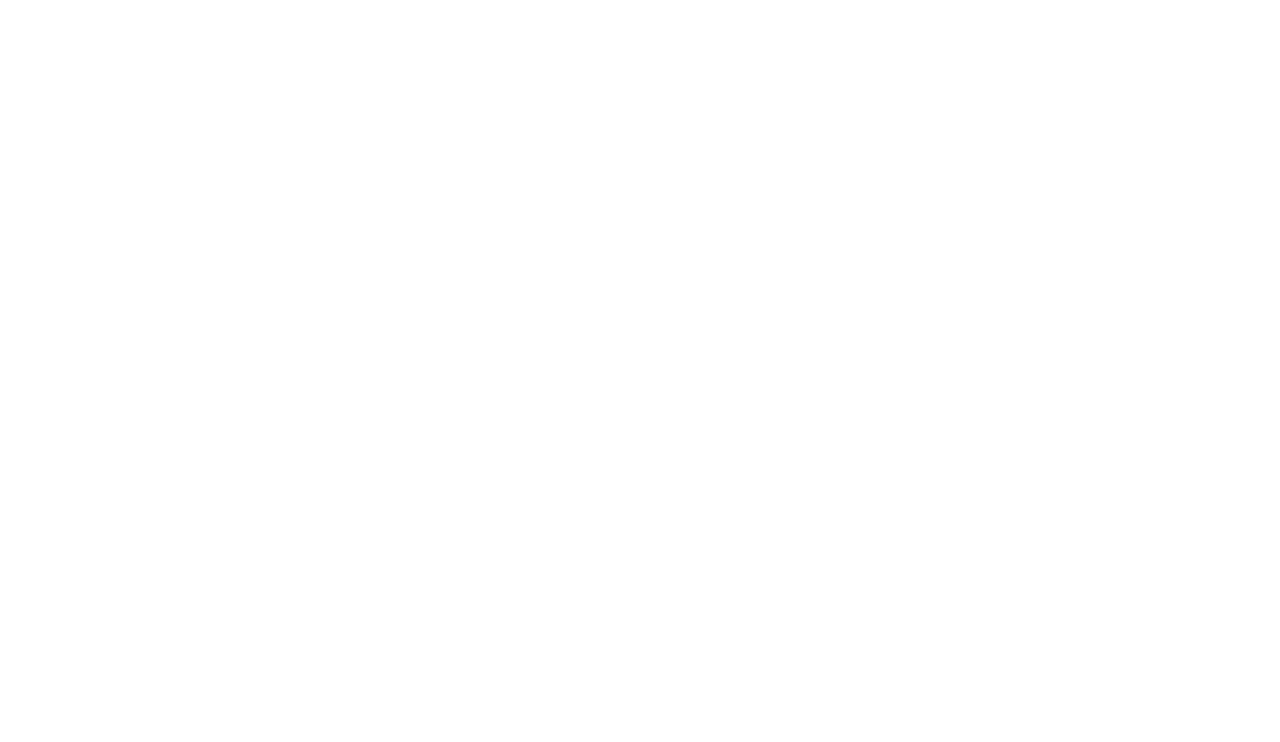
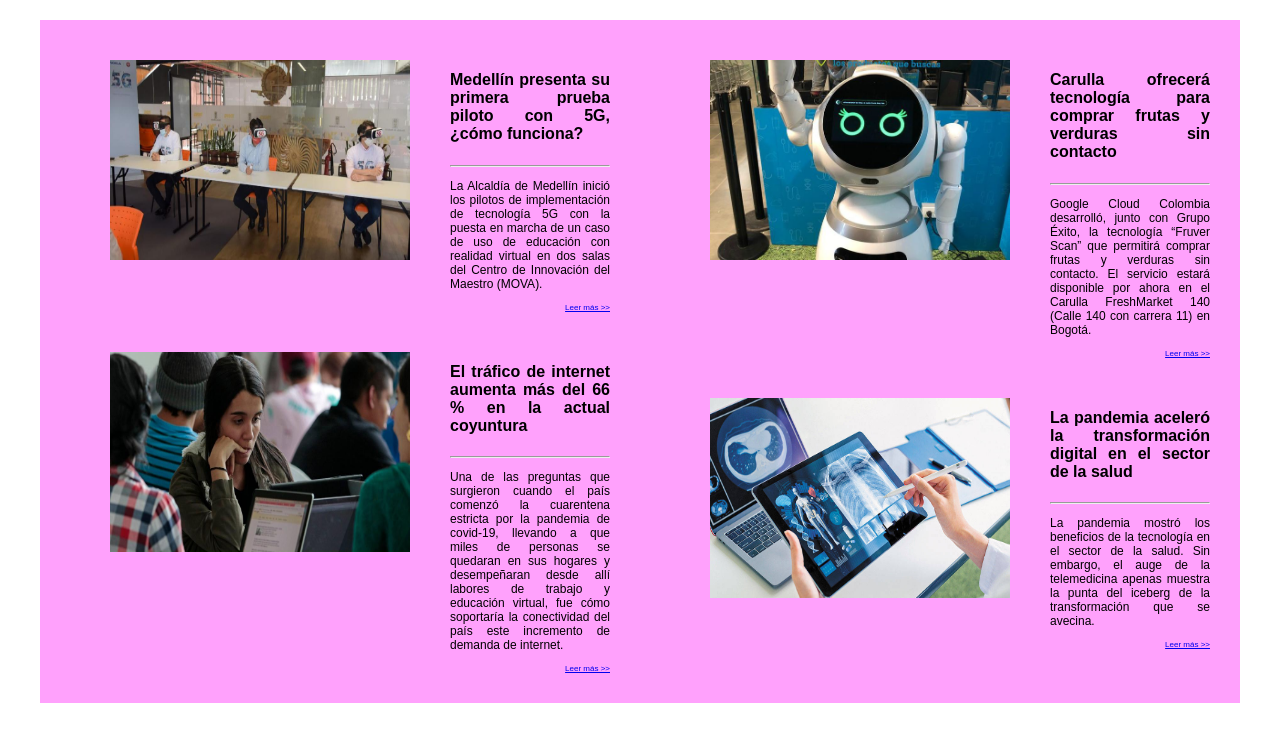
Before and after one commit to jsreyl/semana-1-18, a website: page src/index.html in a window 1280 px wide. Drawn offline with Linux system fonts and the light colour scheme.

Commit message:
Añadiendo seccion de noticias tecnologicas

```diff
--- a/src/index.html
+++ b/src/index.html
@@ -4,18 +4,73 @@
     <meta charset="UTF-8">
     <meta name="viewport" content="width=device-width, initial-scale=1.0">
     <title>Mi primera pagina web</title>
+    <link rel="stylesheet" href="style.css">
 </head>
 <body>
-    <header>
-    <!-- Seccion1 -->
+    <header class="header">
+    <!-- Seccion1: Header -->
     </header>
     <main>
-        <!-- Seccion2 -->
-        <!-- Seccion3 -->
-        <!-- Seccion4 -->
+        <!-- Seccion2: Servicios -->
+        <!-- Seccion3: Noticias -->
+        <section id="news" class="noticias">
+            <!-- 2 filas -->
+            <div class="container-noticias">
+                <!-- 2 columnas -->
+                <div class="noticia">
+                    <div>
+                        <!-- <img src="https://placeimg.com/300/200/any" alt=""> -->
+                        <img src="./imagenes/noticia-medellin.jpeg" alt="" class="noticia-imagen">
+                    </div>
+                    <div class="noticia-texto">
+                        <h4>Medellín presenta su primera prueba piloto con 5G, ¿cómo funciona?</h4>
+                        <hr>
+                        <p class="noticia-descripcion">La Alcaldía de Medellín inició los pilotos de implementación de tecnología 5G con la puesta en marcha de un caso de uso de educación con realidad virtual en dos salas del Centro de Innovación del Maestro (MOVA).</p>
+                        <span class="noticia-url"><a class="notica-url" href="https://www.eltiempo.com/tecnosfera/novedades-tecnologia/tecnologia-5g-medellin-presenta-su-primera-prueba-piloto-con-5g-como-funciona-549627">Leer más >></a></span>
+                    </div>
+                </div>
+                <div class="noticia">
+                    <div>
+                        <img src="./imagenes/trafico_internet.jpeg" alt="" class="noticia-imagen">
+                    </div>
+                    <div class="noticia-texto">
+                        <h4>El tráfico de internet aumenta más del 66 % en la actual coyuntura</h4>
+                        <hr>
+                        <p class="noticia-descripcion">Una de las preguntas que surgieron cuando el país comenzó la cuarentena estricta por la pandemia de covid-19, llevando a que miles de personas se quedaran en sus hogares y desempeñaran desde allí labores de trabajo y educación virtual, fue cómo soportaría la conectividad del país este incremento de demanda de internet.</p>
+                        <span class="noticia-url"><a href="https://www.eltiempo.com/tecnosfera/novedades-tecnologia/internet-que-tan-elevada-es-la-conectividad-en-colombia-549066">Leer más >></a></span>
+                    </div>
+                </div>
+            </div>
+            <div class="container-noticias">
+                <!-- 2 columnas -->
+                <div class="noticia">
+                    <div>
+                        <img src="./imagenes/robot-fruver.jpg" alt="" class="noticia-imagen">
+                    </div>
+                    <div class="noticia-texto">
+                        <h4>Carulla ofrecerá tecnología para comprar frutas y verduras sin contacto</h4>
+                        <hr>
+                        <p class="noticia-descripcion">Google Cloud Colombia desarrolló, junto con Grupo Éxito, la tecnología “Fruver Scan” que permitirá comprar frutas y verduras sin contacto. El servicio estará disponible por ahora en el Carulla FreshMarket 140 (Calle 140 con carrera 11) en Bogotá. </p>
+                        <span class="noticia-url"><a href="https://www.elespectador.com/noticias/tecnologia/carulla-ofrecera-tecnologia-para-comprar-de-frutas-y-verduras-sin-contacto/">Leer más >></a></span>
+                    </div>
+                </div>
+                <div class="noticia">
+                    <div>
+                        <img src="./imagenes/salud-tecnologia.jpg" alt="" class="noticia-imagen">
+                    </div>
+                    <div class="noticia-texto">
+                        <h4>La pandemia aceleró la transformación digital en el sector de la salud </h4>
+                        <hr>
+                        <p class="noticia-descripcion">La pandemia mostró los beneficios de la tecnología en el sector de la salud. Sin embargo, el auge de la telemedicina apenas muestra la punta del iceberg de la transformación que se avecina.</p>
+                        <span class="noticia-url"><a href="https://www.dinero.com/pais/articulo/transformacion-digital-en-el-sector-de-la-salud-en-colombia/303539">Leer más >></a></span>
+                    </div>
+                </div>
+            </div>
+        </section>
+        <!-- Seccion4: Miembros -->
     </main>
-    <footer>
-        <!-- Seccion5 -->
+    <footer class="footer">
+        <!-- Seccion5: Footer -->
     </footer>
 </body>
 </html>
--- /dev/null
+++ b/src/style.css
@@ -0,0 +1,62 @@
+body{
+    font-family: sans-serif;
+    width: 1200px;
+    margin-right: auto;
+    margin-left: auto;
+}
+
+.header{
+    background-color: aqua;
+    margin-bottom: 20px;
+}
+
+.noticias{
+    background-color: #FFA1FC;
+    display: flex;
+    justify-content: space-evenly;
+    text-align: center;
+}
+.noticia{
+    display: flex;
+    margin-top: 5%;
+    margin-bottom: 5%;
+    margin-left: 5%;
+    margin-right: 5%;
+}
+
+.noticia-imagen{
+    width: 300px;
+    height: 200px;
+    margin: 10px 0;
+    padding: 0 40px;
+    /*display: flex;
+    justify-content: space-evenly;*/
+}
+
+.container-noticias{
+    width: 50%;
+    /*display: flex;
+    justify-content: space-evenly;*/
+}
+
+.noticia-texto{
+    text-align: justify;
+}
+
+.noticia-descripcion{
+    font-size: 12px;
+}
+
+.noticia-texto > span.noticia-url{
+    text-align: right;
+    font-size: 8px;
+}
+
+.noticia-url{
+    float: right;
+}
+
+.noticia-url > a:hover{
+    font-size: 16px;
+    text-decoration: underline;
+}
```
Also changed, not shown: src/imagenes/noticia-medellin.jpeg (added), src/imagenes/robot-fruver.jpg (added), src/imagenes/salud-tecnologia.jpg (added), src/imagenes/trafico_internet.jpeg (added).
